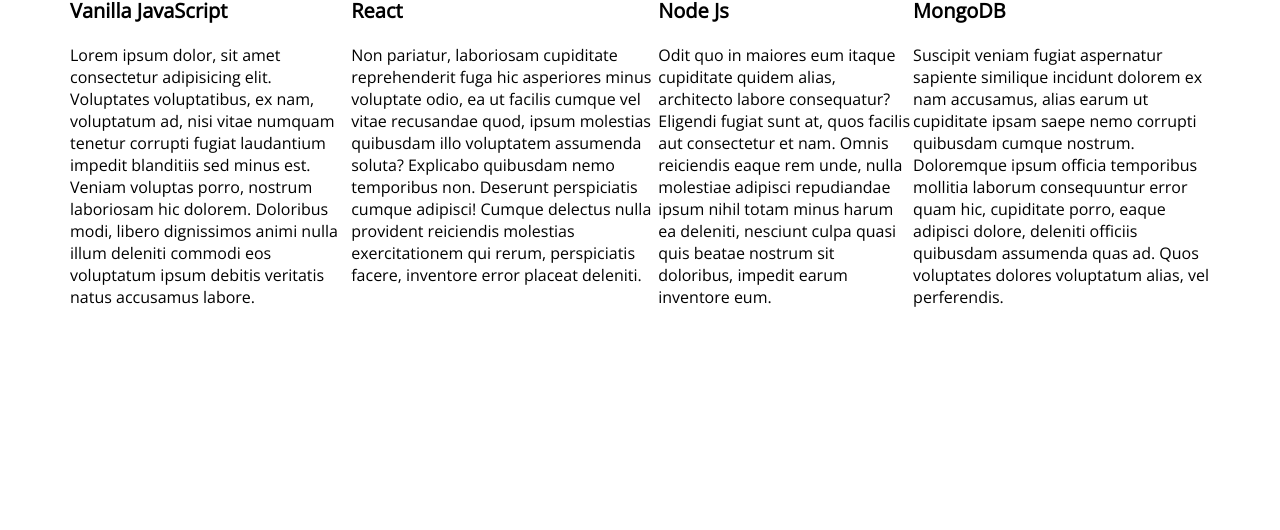
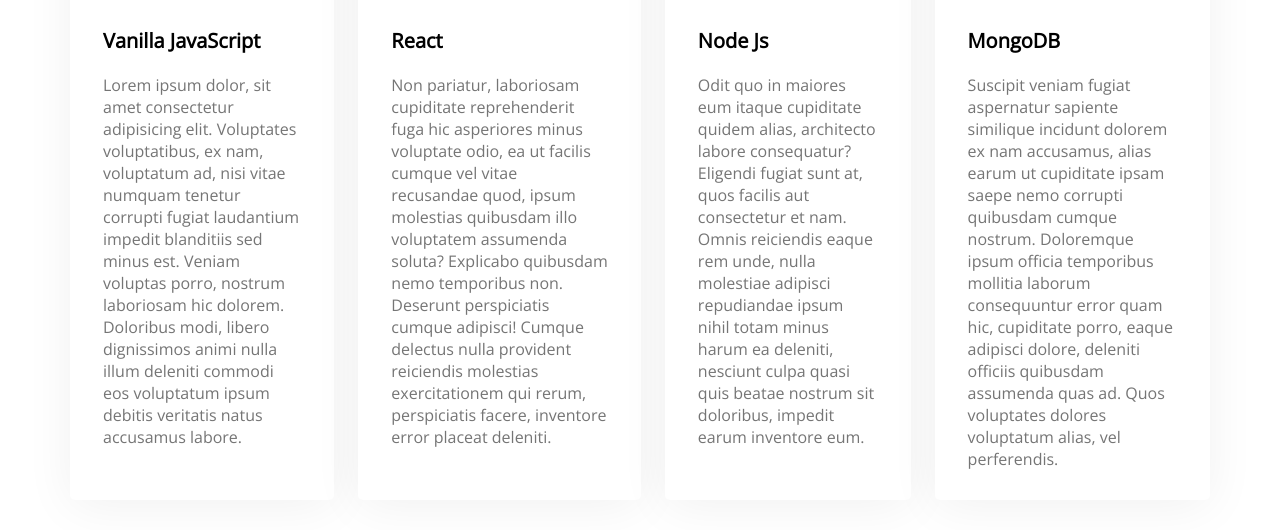
Before and after one commit to mintusikder/developer-portfolio-secend, a plain HTML site: page index.html in a window 1280 px wide. Shown: the part 1894-2424 px from the top of the page. Before the commit the page ends 2232 px from the top, so only its background shows below. Drawn offline with nearby package versions, Linux system fonts and the light colour scheme.

Commit message:
skills-container

```diff
--- a/styles/style.css
+++ b/styles/style.css
@@ -126,8 +126,15 @@ main{
     margin-bottom: 30px;
     /* text-align: center; */
 }
+.skill{
+    background: #FFFFFF;
+    box-shadow: 0px 6px 50px rgba(0, 0, 0, 0.06);
+    border-radius: 5px;
+    padding: 30px 33px;
+}
 .skills-container{
     display: flex;
+    gap: 24px;
 }
 .skill-title{
     font-weight: 700;
@@ -136,4 +143,7 @@ main{
 }
 .skilldescription{
     margin-top: 20px;
+    font-weight: 400;
+    font-size: 16px;
+    color: #757575;
 }
```
